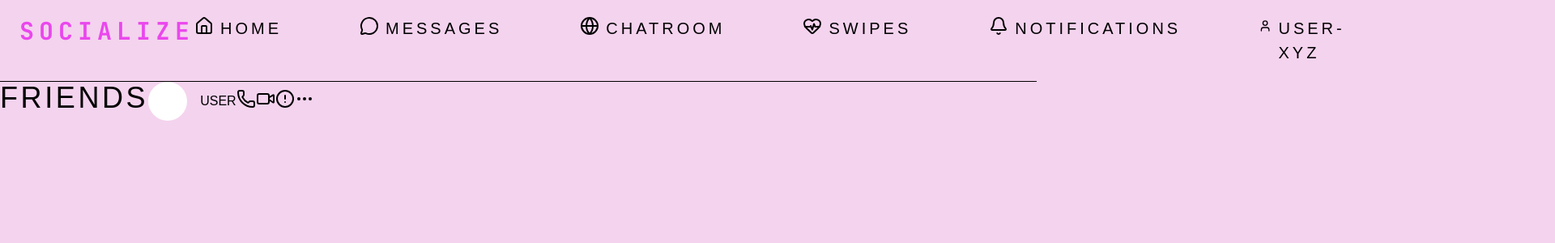
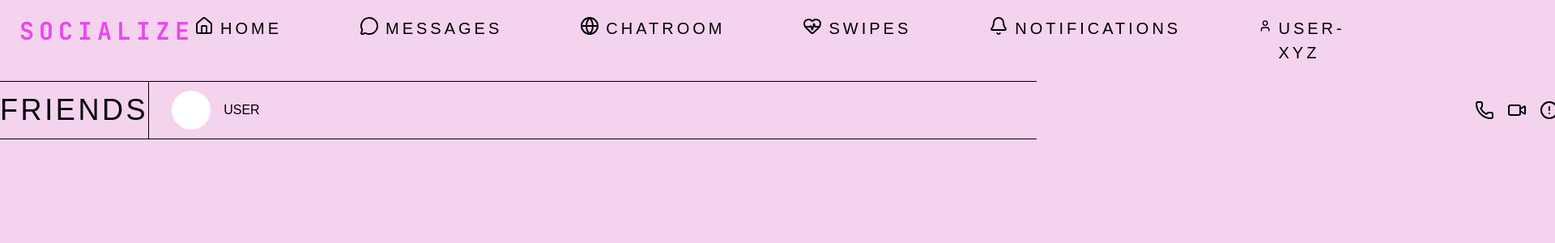
Before and after one commit to BLACK-SCYTHE009/SOCIALIZE01, a Next.js app: page /messages in a window 1280 px wide. Shown: the top 300 px of the page at 81% size, 1920 px wide, since content can reach past the window. Built offline with nearby package versions, Linux system fonts and the light colour scheme; a web font is replaced by a local one.

Commit message:
Was bored js made meian chat section Today

```diff
--- a/src/app/components/Msg.jsx
+++ b/src/app/components/Msg.jsx
@@ -4,10 +4,10 @@ const Msg = () => {
   return (
 <>
 
-<section >
-<div className='flex  '>
-<h1 className='text-4xl font-light tracking-widest  '>FRIENDS </h1>
-  <section className='flex items-center  '>
+<section className=' ' >
+<div className='flex items-center gap-7 '>
+<h1 className='text-4xl font-light tracking-widest br c '>FRIENDS </h1>
+  <section className='flex items-center g '>
 
 
 <div className=''>
@@ -18,17 +18,19 @@ const Msg = () => {
 
 
 
-<div>
-<button><Phone/></button>
+
+<div className='flex gap-4 '>
+  <button><Phone/></button>
 <button><Video/></button>
 <button><AlertCircle/></button>
 <button><Ellipsis/></button>
+
 </div>
   </section>
 </div>
 
 </section>
-
+<hr className=''/>
 
 
 </>
--- a/src/app/globals.css
+++ b/src/app/globals.css
@@ -67,3 +67,19 @@ box-sizing: border-box;
   height: 100%;
 background-color: white;
 }
+
+.br{
+  border-right: 1.5px solid black;
+height: 70px;
+position: relative;
+
+}
+.c{
+
+ align-content: center;
+
+}
+.g{
+
+  gap: 1500px;
+}
```
